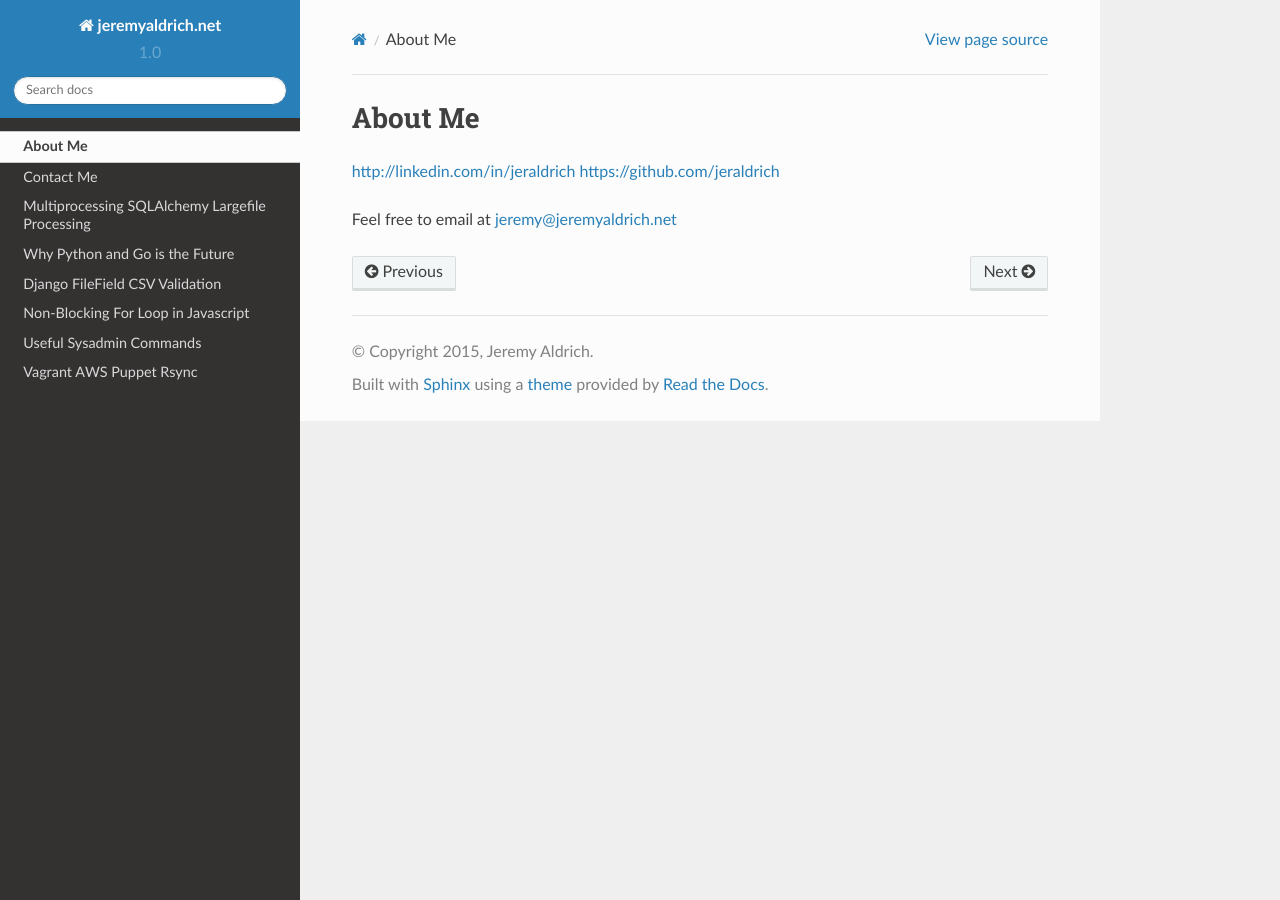
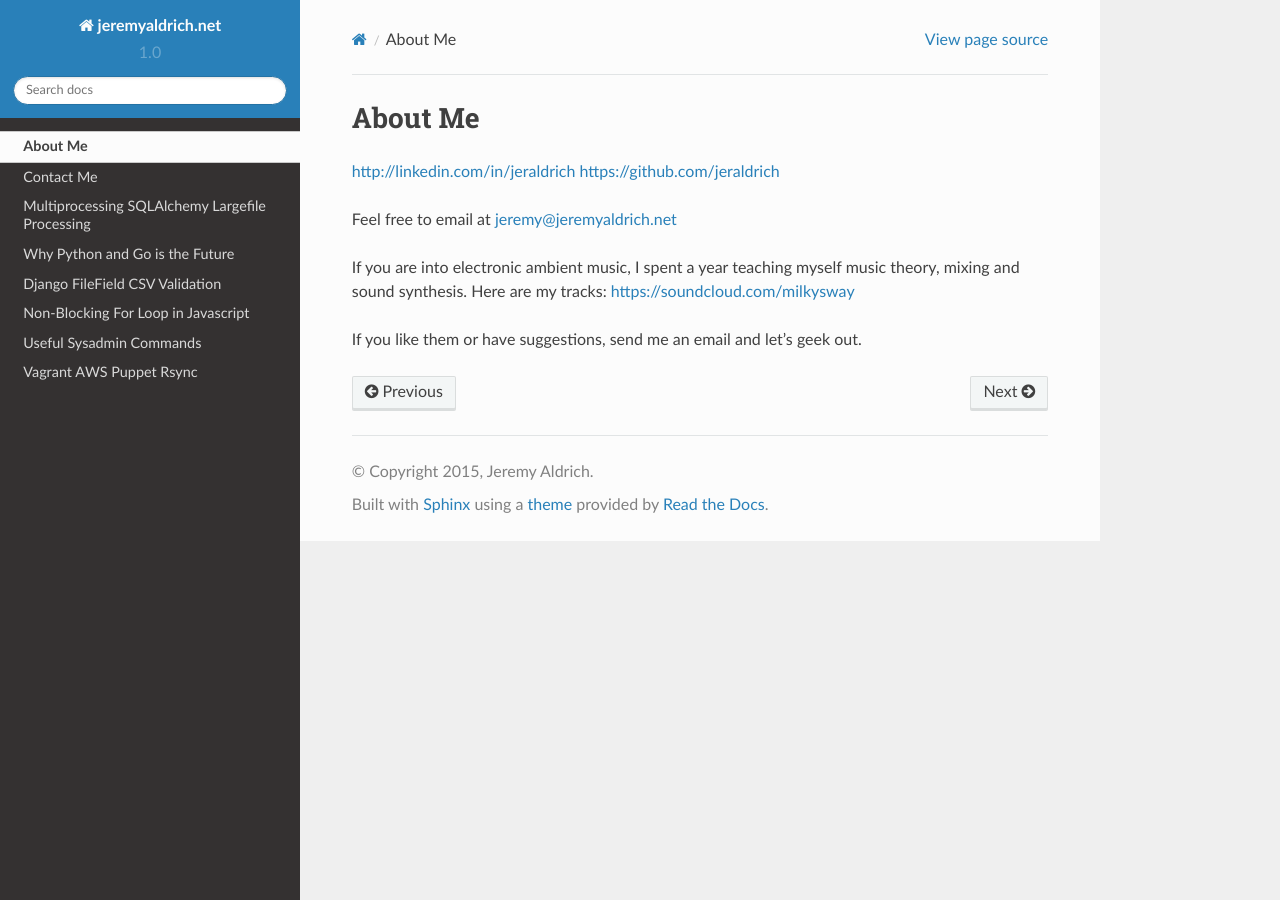
Before and after one commit to jeraldrich/blog, a Sphinx documentation site: the page built from docs/about_me.rst, in a window 1280 px wide. Built offline with Sphinx 7.4.7 and the Read the Docs theme 2.0.0, drawn with Linux system fonts in a browser that asks for light colours; pages that are not in the unit, such as notebooks, are missing from menus.

Commit message:
update about me

```diff
--- a/docs/about_me.rst
+++ b/docs/about_me.rst
@@ -1,8 +1,12 @@
 About Me
 ======
-
 
 http://linkedin.com/in/jeraldrich
 https://github.com/jeraldrich
 
 Feel free to email at jeremy@jeremyaldrich.net
+
+If you are into electronic ambient music, I spent a year teaching myself music theory, mixing and sound synthesis.
+Here are my tracks: https://soundcloud.com/milkysway
+
+If you like them or have suggestions, send me an email and let's geek out.
```
